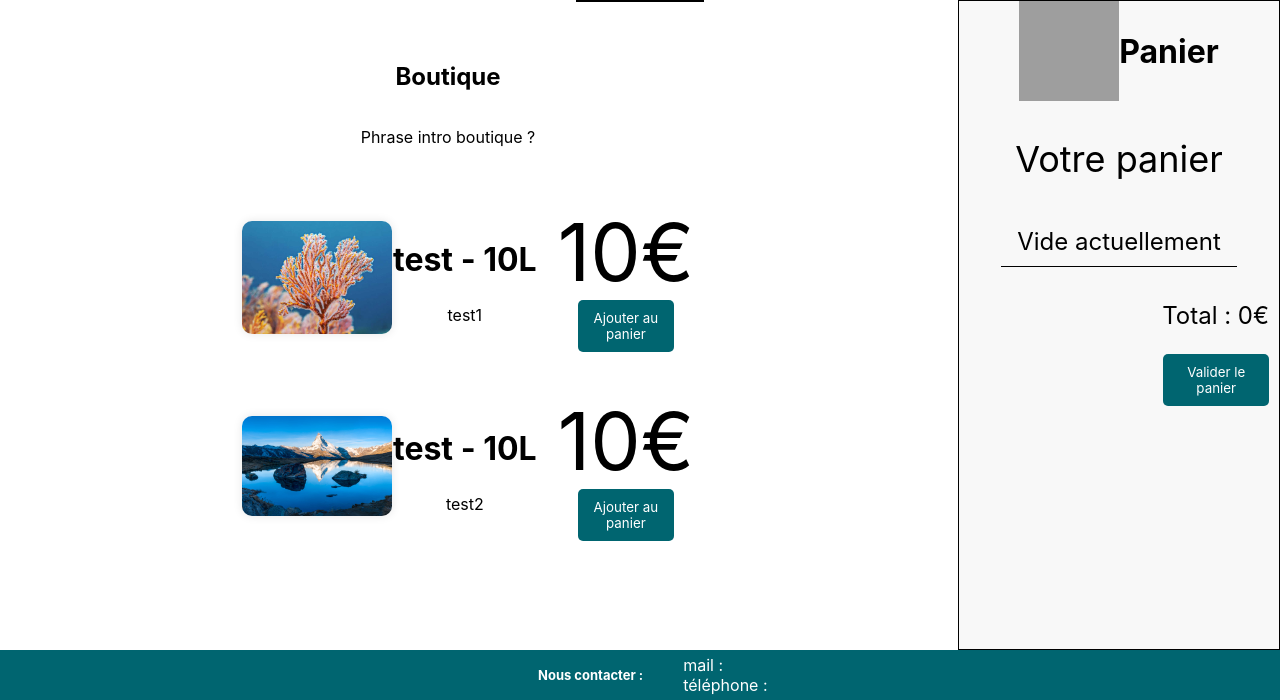
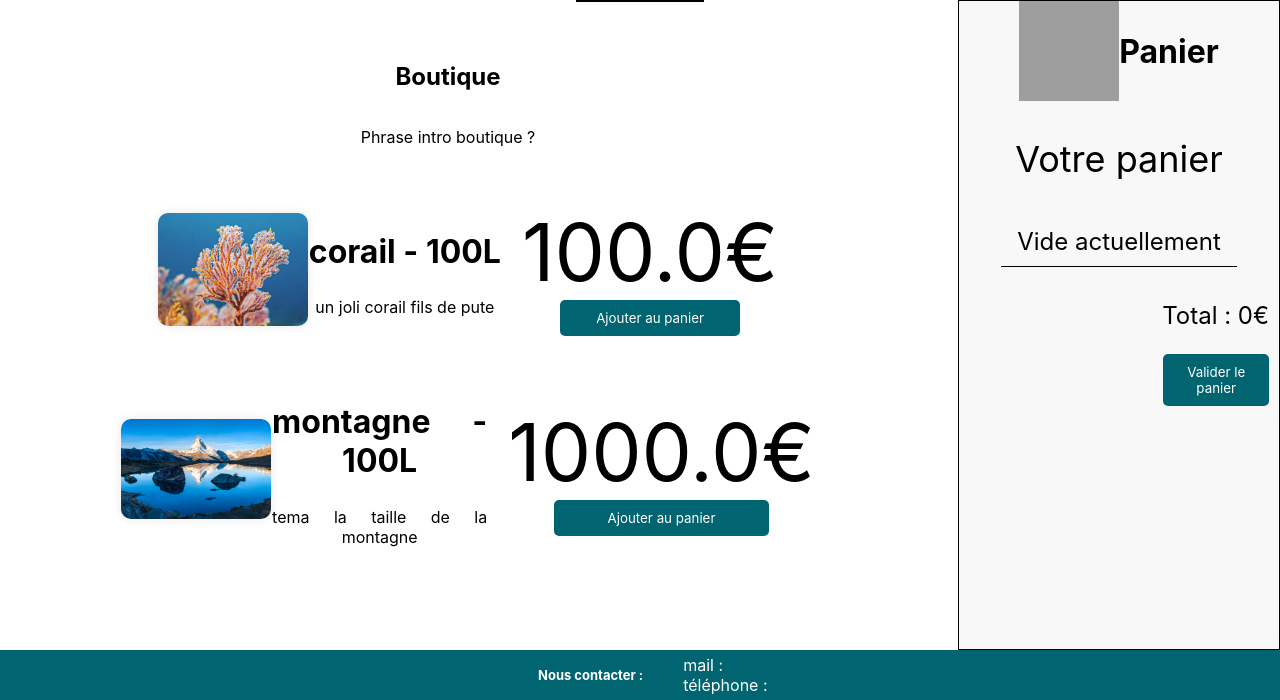
Before and after one commit to Esteban795/PP2I1, a Flask app: page /shop/ in a window 1280 px wide. Shown: the part 100-800 px from the top of the page. Run offline with Flask 3, Linux system fonts and the light colour scheme; grey boxes are pictures that could not be loaded.

Commit message:
feat(shop) [+] functional backend for the shop (cart stored in session, login before validation of cart and purchases recap)

```diff
--- a/PP2I1/src/backend/app.py
+++ b/PP2I1/src/backend/app.py
@@ -103,7 +103,7 @@ def logout():
     return redirect(request.args.get("next") or url_for('home'))
 
 def getProductsList():
-    FIELDS = ["product_name","price","desc","img_url","volume"]
+    FIELDS = ["product_id","product_name","price","img_url","desc","volume","stock"]
     cursor.execute("SELECT {} FROM products".format(",".join(FIELDS)))
     products = cursor.fetchall()
     products = [dict(zip(FIELDS,product)) for product in products]
@@ -117,10 +117,7 @@ def shop():
         products_ids = [int(i) for i in cart.split("-")]
         session["products_ids"] = utilities.runLengthEncoding(sorted(products_ids)) # dict {product_id : quantity}
         return redirect(url_for("cart_validation"))
-    #products = getProductsList()
-    products = [{"product_id" : 1,"product_name" : "test", "price" : 10, "desc" : "test1", "img_url" : "corail.jpg","volume":10},
-                {"product_id" : 2,"product_name" : "test", "price" : 10, "desc" : "test2", "img_url" : "montagne.jpg","volume":10},
-                ]
+    products = getProductsList()
     return render_template('shop.html',products=products)
 
 @app.route("/shop/cart-validation/",methods=['GET','POST'])
@@ -144,10 +141,7 @@ def cart_validation():
             cursor.executemany("INSERT INTO bins(owner_id,product_id,lat,long,waste_id) VALUES (?,?,?,?,?)",[(current_user.client_id,product_id,lat,long,1) for product_id in products_ids])
             conn.commit()
         return redirect(url_for("cart_success"))
-    #products = getProductsList()
-    products = [{"product_id" : 1,"product_name" : "test", "price" : 10, "desc" : "test1", "img_url" : "corail.jpg","volume":10},
-                {"product_id" : 2,"product_name" : "test", "price" : 10, "desc" : "test2", "img_url" : "montagne.jpg","volume":10},
-                ]
+    products = getProductsList()
     final_products = []
     for i in session["products_ids"]:
         for j in products:
@@ -158,9 +152,7 @@ def cart_validation():
 
 @app.route("/shop/purchase-cart/success/",methods=['GET','POST'])
 def cart_success():
-    products = [{"product_id" : 1,"product_name" : "test", "price" : 10, "desc" : "test1", "img_url" : "corail.jpg","volume":10},
-                {"product_id" : 2,"product_name" : "test", "price" : 10, "desc" : "test2", "img_url" : "montagne.jpg","volume":10},
-                ]
+    products = getProductsList()
     final_products = []
     for i in session["products_ids"]:
         for j in products:
--- a/PP2I1/src/frontend/templates/cart_success.html
+++ b/PP2I1/src/frontend/templates/cart_success.html
@@ -17,7 +17,7 @@
            <a href="/profile/">Mon compte</a>
         </div>
      </div>
-     <div class = "header-line"></div>
+     <div class="header-line"></div>
 
     <h1 class="h1-color"> Merci de vos achats ! </h1>
     <div class="flex-column flex-center">
```
Also changed, not shown: PP2I1/src/backend/db/main.db.
